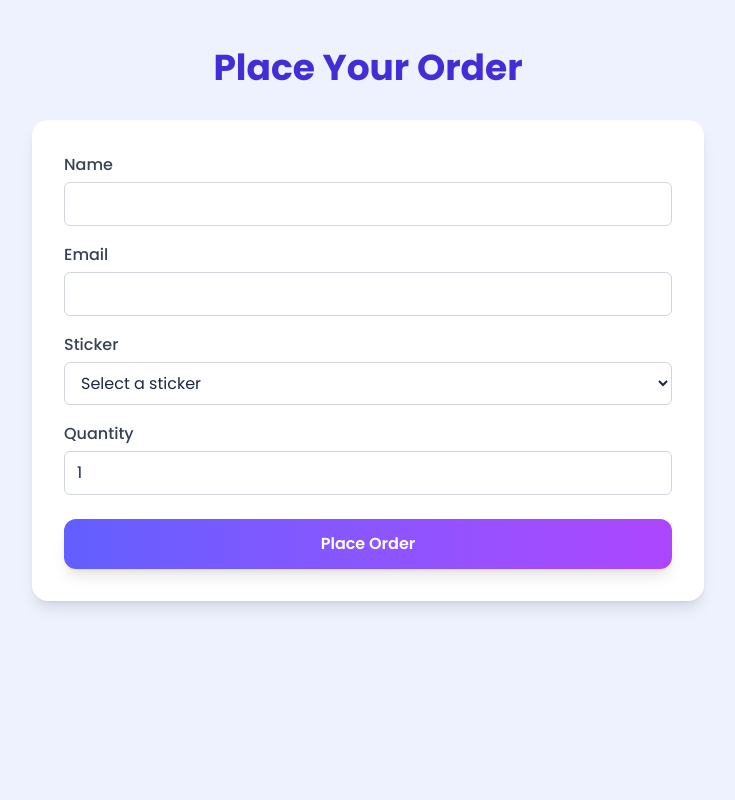
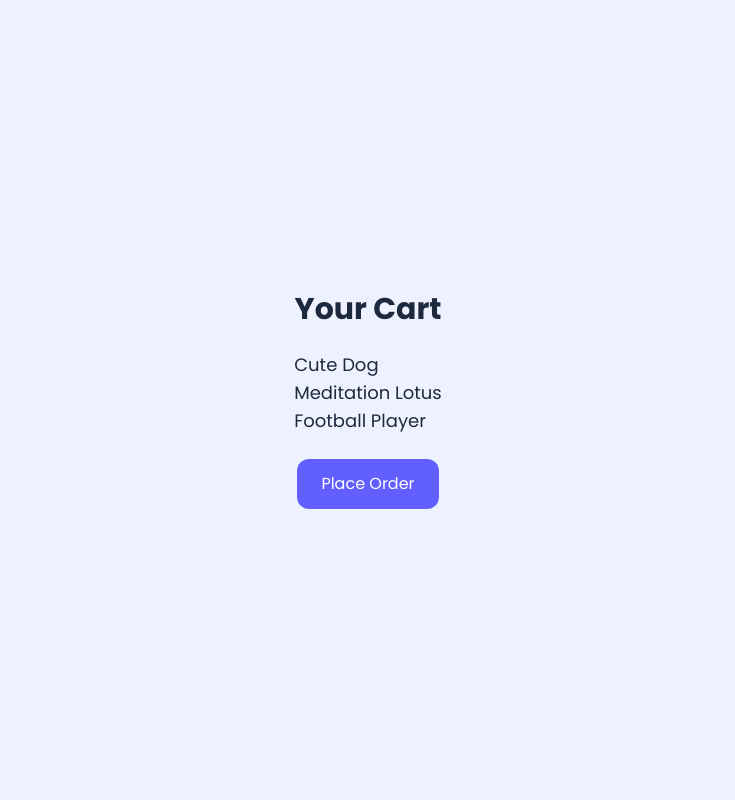
Before and after one commit to MilkyKumsa/sticker-app, a Next.js app: page /order in a window 1280 px wide. Shown: the top 800 px of the page, without its empty margins (272-1007 px from the left). Built offline with nearby package versions, Linux system fonts and the light colour scheme.

Commit message:
telegram message added for orders

```diff
--- a/app/order/page.tsx
+++ b/app/order/page.tsx
@@ -2,101 +2,113 @@
 import { useState } from "react";
 
 export default function OrderPage() {
-  const [formData, setFormData] = useState({
-    name: "",
-    email: "",
-    sticker: "",
-    quantity: 1,
-  });
+  const [showForm, setShowForm] = useState(false); // modal control
+  const [formData, setFormData] = useState({ name: "", phone: "" });
+  const [loading, setLoading] = useState(false);
 
-  const stickers = ["Cute Dog", "Meditation Lotus", "Football Player", "Laughing Emoji", "Cool Sunglasses"];
+  // Example cart items (replace with your actual cart state)
+  const cartItems = ["Cute Dog", "Meditation Lotus", "Football Player"];
 
-  const handleChange = (e: React.ChangeEvent<HTMLInputElement | HTMLSelectElement>) => {
+  const handleChange = (e: React.ChangeEvent<HTMLInputElement>) => {
     setFormData({ ...formData, [e.target.name]: e.target.value });
   };
 
-  const handleSubmit = (e: React.FormEvent) => {
+  const handleSubmit = async (e: React.FormEvent) => {
     e.preventDefault();
-    alert(`Order Placed!\n
-Name: ${formData.name}\n
-Email: ${formData.email}\n
-Sticker: ${formData.sticker}\n
-Quantity: ${formData.quantity}`);
-    setFormData({ name: "", email: "", sticker: "", quantity: 1 });
+    setLoading(true);
+
+    try {
+      const res = await fetch("/api/sendOrder", {
+        method: "POST",
+        headers: { "Content-Type": "application/json" },
+        body: JSON.stringify({ ...formData, orders: cartItems }),
+      });
+
+      if (!res.ok) throw new Error("API error");
+
+      alert("Order sent successfully!");
+      setFormData({ name: "", phone: "" });
+      setShowForm(false);
+    } catch (err) {
+      console.error("Error sending order:", err);
+      alert("Failed to send order. Check console.");
+    } finally {
+      setLoading(false);
+    }
   };
 
   return (
-    <main className="min-h-screen bg-indigo-50 py-12 px-6 md:px-20">
-      <h1 className="text-4xl font-bold text-indigo-700 text-center mb-8">Place Your Order</h1>
+    <main className="min-h-screen bg-indigo-50 flex flex-col items-center justify-center p-6">
+      <h1 className="text-3xl font-bold mb-6">Your Cart</h1>
+
+      <ul className="mb-6">
+        {cartItems.map((item) => (
+          <li key={item} className="text-lg">
+            {item}
+          </li>
+        ))}
+      </ul>
+
+      {/* Place Order Button */}
+      <button
+        onClick={() => setShowForm(true)}
+        className="bg-indigo-500 text-white px-6 py-3 rounded-xl hover:bg-indigo-600"
+      >
+        Place Order
+      </button>
+
+      {/* Modal Form */}
+      {showForm && (
+        <div className="fixed inset-0 bg-black bg-opacity-50 flex items-center justify-center">
           <form
             onSubmit={handleSubmit}
-        className="max-w-2xl mx-auto bg-white p-8 rounded-2xl shadow-lg"
+            className="bg-white p-8 rounded-xl shadow-lg w-80"
           >
-        {/* Name */}
+            <h2 className="text-xl font-bold mb-4">Enter Your Details</h2>
+
             <label className="block mb-4">
-          <span className="text-gray-700 font-medium">Name</span>
+              <span>Name</span>
               <input
                 type="text"
                 name="name"
                 value={formData.name}
                 onChange={handleChange}
                 required
-            className="mt-1 block w-full border border-gray-300 rounded-md px-3 py-2 focus:outline-none focus:ring-2 focus:ring-indigo-400"
+                className="mt-1 w-full border px-2 py-1 rounded"
               />
             </label>
 
-        {/* Email */}
             <label className="block mb-4">
-          <span className="text-gray-700 font-medium">Email</span>
+              <span>Phone</span>
               <input
-            type="email"
-            name="email"
-            value={formData.email}
+                type="text"
+                name="phone"
+                value={formData.phone}
                 onChange={handleChange}
                 required
-            className="mt-1 block w-full border border-gray-300 rounded-md px-3 py-2 focus:outline-none focus:ring-2 focus:ring-indigo-400"
+                className="mt-1 w-full border px-2 py-1 rounded"
               />
             </label>
 
-        {/* Sticker Selection */}
-        <label className="block mb-4">
-          <span className="text-gray-700 font-medium">Sticker</span>
-          <select
-            name="sticker"
-            value={formData.sticker}
-            onChange={handleChange}
-            required
-            className="mt-1 block w-full border border-gray-300 rounded-md px-3 py-2 focus:outline-none focus:ring-2 focus:ring-indigo-400"
+            <div className="flex justify-between mt-6">
+              <button
+                type="button"
+                onClick={() => setShowForm(false)}
+                className="px-4 py-2 rounded bg-gray-300 hover:bg-gray-400"
               >
-            <option value="" disabled>Select a sticker</option>
-            {stickers.map((s) => (
-              <option key={s} value={s}>{s}</option>
-            ))}
-          </select>
-        </label>
-
-        {/* Quantity */}
-        <label className="block mb-6">
-          <span className="text-gray-700 font-medium">Quantity</span>
-          <input
-            type="number"
-            name="quantity"
-            value={formData.quantity}
-            onChange={handleChange}
-            min={1}
-            required
-            className="mt-1 block w-full border border-gray-300 rounded-md px-3 py-2 focus:outline-none focus:ring-2 focus:ring-indigo-400"
-          />
-        </label>
-
-        {/* Submit */}
+                Cancel
+              </button>
               <button
                 type="submit"
-          className="w-full bg-gradient-to-r from-indigo-500 to-purple-500 hover:from-indigo-600 hover:to-purple-600 text-white font-semibold py-3 rounded-xl shadow-lg transition-colors"
+                className="px-4 py-2 rounded bg-indigo-500 text-white hover:bg-indigo-600"
+                disabled={loading}
               >
-          Place Order
+                {loading ? "Sending..." : "Submit"}
               </button>
+            </div>
           </form>
+        </div>
+      )}
     </main>
   );
 }
```
Lines whose indentation alone changed are shown as unchanged.
